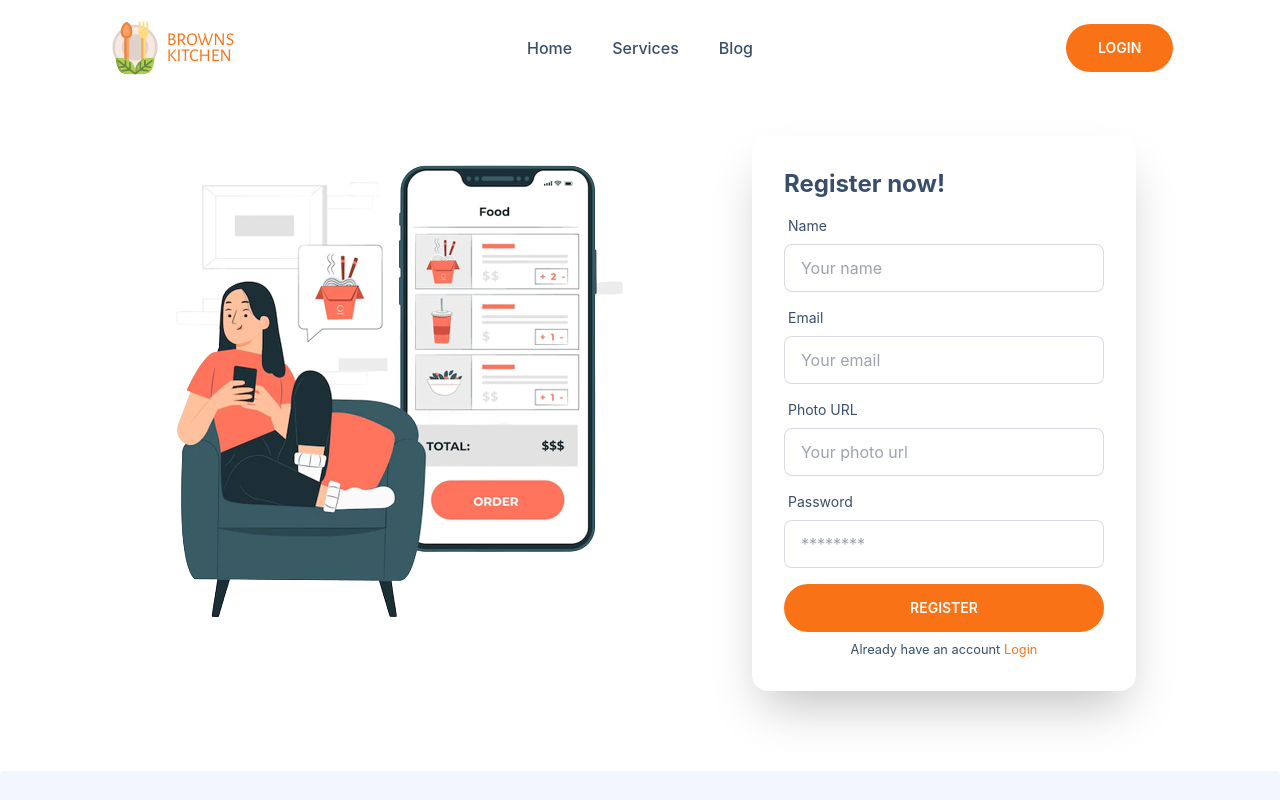
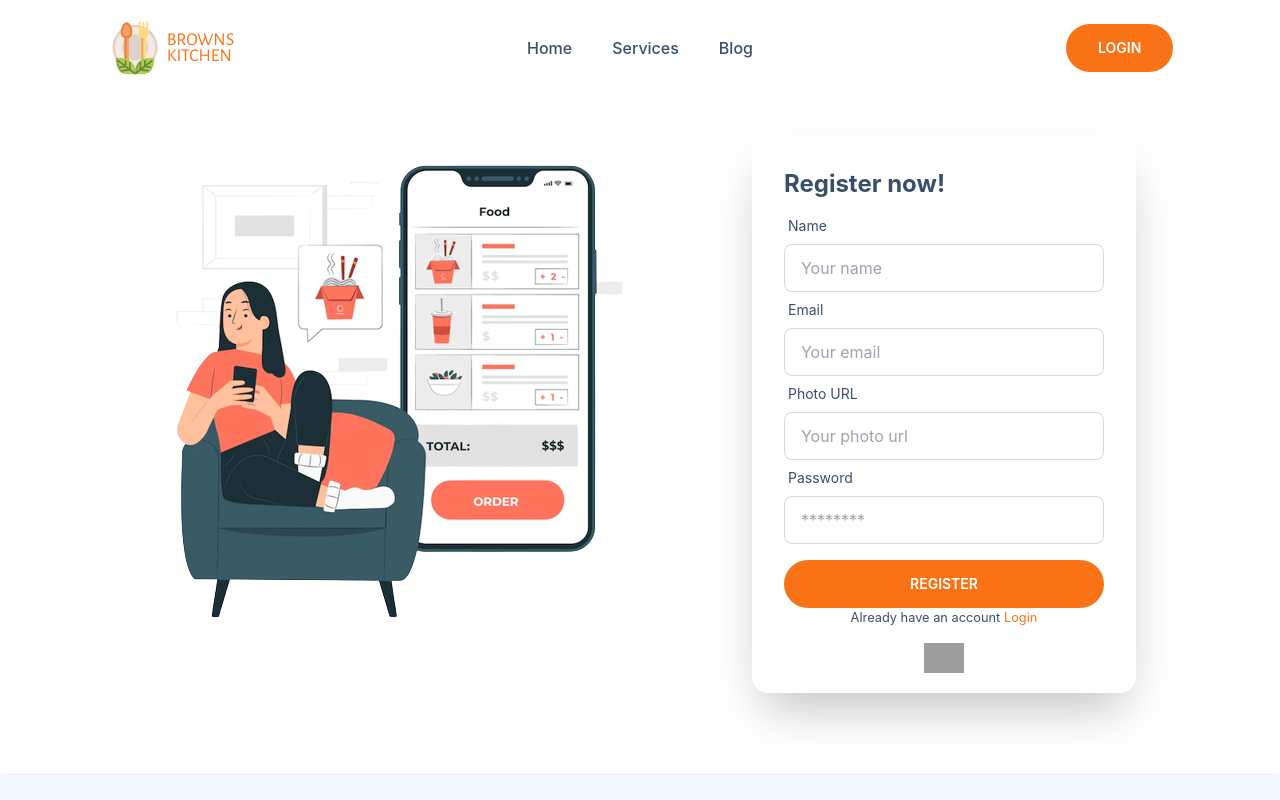
Before and after one commit to mickeymaruf/browns-kitchen, a React (Create React App) app: page /register in a window 1280 px wide. Shown: the top 800 px of the page. Built offline with nearby package versions, Linux system fonts and the light colour scheme; no server answers; grey boxes are pictures that could not be loaded.

Commit message:
spinner added on service, login and register page

```diff
--- a/src/Routes/RequireAuth.jsx
+++ b/src/Routes/RequireAuth.jsx
@@ -1,5 +1,6 @@
 import React from 'react';
 import { Navigate, useLocation } from 'react-router-dom';
+import Spinner from '../components/Others/Spinner';
 import { useAuth } from '../contexts/AuthProvider';
 
 const RequireAuth = ({ children }) => {
@@ -7,12 +8,8 @@ const RequireAuth = ({ children }) => {
     const location = useLocation();
     if (loading) {
         return (
-            <div className='pt-20 pb-28 flex justify-center' role="status">
-                <svg aria-hidden="true" className="mr-2 w-8 h-8 text-gray-200 animate-spin dark:text-gray-600 fill-blue-600" viewBox="0 0 100 101" fill="none" xmlns="http://www.w3.org/2000/svg">
-                    <path d="M100 50.5908C100 78.2051 77.6142 100.591 50 100.591C22.3858 100.591 0 78.2051 0 50.5908C0 22.9766 22.3858 0.59082 50 0.59082C77.6142 0.59082 100 22.9766 100 50.5908ZM9.08144 50.5908C9.08144 73.1895 27.4013 91.5094 50 91.5094C72.5987 91.5094 90.9186 73.1895 90.9186 50.5908C90.9186 27.9921 72.5987 9.67226 50 9.67226C27.4013 9.67226 9.08144 27.9921 9.08144 50.5908Z" fill="currentColor" />
-                    <path d="M93.9676 39.0409C96.393 38.4038 97.8624 35.9116 97.0079 33.5539C95.2932 28.8227 92.871 24.3692 89.8167 20.348C85.8452 15.1192 80.8826 10.7238 75.2124 7.41289C69.5422 4.10194 63.2754 1.94025 56.7698 1.05124C51.7666 0.367541 46.6976 0.446843 41.7345 1.27873C39.2613 1.69328 37.813 4.19778 38.4501 6.62326C39.0873 9.04874 41.5694 10.4717 44.0505 10.1071C47.8511 9.54855 51.7191 9.52689 55.5402 10.0491C60.8642 10.7766 65.9928 12.5457 70.6331 15.2552C75.2735 17.9648 79.3347 21.5619 82.5849 25.841C84.9175 28.9121 86.7997 32.2913 88.1811 35.8758C89.083 38.2158 91.5421 39.6781 93.9676 39.0409Z" fill="currentFill" />
-                </svg>
-                <span className="sr-only">Loading...</span>
+            <div className='pt-40 pb-48 flex justify-center'>
+                <Spinner />
             </div>
         )
     }
--- a/src/Routes/Routes.js
+++ b/src/Routes/Routes.js
@@ -23,8 +23,7 @@ const router = createBrowserRouter([
             },
             {
                 path: "services",
-                element: <Services />,
-                loader: () => fetch('http://localhost:5000/services')
+                element: <Services />
             },
             {
                 path: "services/:id",
--- a/src/components/Auth/Login.jsx
+++ b/src/components/Auth/Login.jsx
@@ -1,28 +1,33 @@
-import React from 'react';
+import React, { useState } from 'react';
 import { Link, useLocation, useNavigate } from 'react-router-dom';
 import loginImg from '../../assets/images/login.png';
 import { useAuth } from '../../contexts/AuthProvider';
 import toast from 'react-hot-toast';
 import SocialAuth from './SocialAuth';
 import useTitle from '../../hooks/useTitle';
+import Spinner from '../Others/Spinner';
 
 const Login = () => {
     useTitle('Login');
+    const [spinner, setSpinner] = useState(false);
     const { login } = useAuth();
     const navigate = useNavigate();
     const location = useLocation();
     const from = location.state?.from?.pathname || "/";
     const handleLogin = (e) => {
+        setSpinner(true);
         e.preventDefault();
         const form = e.target;
         const email = form.email.value;
         const password = form.password.value;
         login(email, password)
             .then(result => {
+                setSpinner(false);
                 navigate(from);
             })
             .catch(error => {
                 toast.error(error.message);
+                setSpinner(false);
             });
     }
     return (
@@ -31,7 +36,7 @@ const Login = () => {
                 <div className="w-1/2 text-center lg:text-left">
                     <img src={loginImg} alt="" />
                 </div>
-                <div className="w-1/2 card max-w-sm shadow-2xl bg-base-100">
+                <div className="w-1/2 card max-w-sm shadow-2xl bg-base-100 relative">
                     <div className="card-body pb-5">
                         <h1 className="text-2xl font-bold">Login now!</h1>
                         <form onSubmit={handleLogin} >
@@ -55,8 +60,14 @@ const Login = () => {
                             </div>
                             <small className='block text-center'>Don't have an account <Link className='text-orange-500' to="/register">Register</Link></small>
                         </form>
-                        <SocialAuth />
+                        <SocialAuth setSpinner={setSpinner} />
                     </div>
+                    {
+                        spinner &&
+                        <div className='absolute top-1/2 left-1/2 -translate-x-1/2 -translate-y-1/2 w-full h-full flex justify-center items-center backdrop-blur-sm rounded-xl'>
+                            <Spinner />
+                        </div>
+                    }
                 </div>
             </div>
         </div>
--- a/src/components/Auth/Register.jsx
+++ b/src/components/Auth/Register.jsx
@@ -1,14 +1,21 @@
-import React from 'react';
-import { Link } from 'react-router-dom';
+import React, { useState } from 'react';
+import { Link, useLocation, useNavigate } from 'react-router-dom';
 import loginImg from '../../assets/images/login.png';
 import { useAuth } from '../../contexts/AuthProvider';
 import toast from 'react-hot-toast';
 import useTitle from '../../hooks/useTitle';
+import SocialAuth from './SocialAuth';
+import Spinner from '../Others/Spinner';
 
 const Register = () => {
     useTitle('Register');
+    const [spinner, setSpinner] = useState(false);
     const { register, updateUser } = useAuth();
+    const navigate = useNavigate();
+    const location = useLocation();
+    const from = location.state?.from?.pathname || "/";
     const handleRegister = (e) => {
+        setSpinner(true);
         e.preventDefault();
         const form = e.target;
         const name = form.name.value;
@@ -17,14 +24,16 @@ const Register = () => {
         const password = form.password.value;
         register(email, password)
             .then(result => {
-                // const user = result.user;
                 updateUser(name, photoURL)
                 .then(() => {
+                        setSpinner(false);
                         form.reset();
+                        navigate(from);
                         toast.success("Registration successful!");
                     }).catch(error => console.log(error.message));
             })
             .catch(error => {
+                setSpinner(false);
                 toast.error(error.message);
             });
     }
@@ -34,9 +43,10 @@ const Register = () => {
                 <div className="w-1/2 text-center lg:text-left">
                     <img src={loginImg} alt="" />
                 </div>
-                <div className="w-1/2 card max-w-sm shadow-2xl bg-base-100">
-                    <form onSubmit={handleRegister} className="card-body">
+                <div className="w-1/2 card max-w-sm shadow-2xl bg-base-100 relative">
+                    <div className="card-body pb-5">
                         <h1 className="text-2xl font-bold">Register now!</h1>
+                        <form onSubmit={handleRegister}>
                             <div className="form-control">
                                 <label className="label">
                                     <span className="label-text">Name</span>
@@ -61,11 +71,19 @@ const Register = () => {
                                 </label>
                                 <input type="password" name='password' placeholder="********" className="input input-bordered" />
                             </div>
-                        <div className="form-control mt-2">
+                            <div className="form-control mt-4">
                                 <button className="btn btn-theme">Register</button>
                             </div>
                             <small className='block text-center'>Already have an account <Link className='text-orange-500' to="/login">Login</Link></small>
                         </form>
+                        <SocialAuth setSpinner={setSpinner} />
+                    </div>
+                    {
+                        spinner &&
+                        <div className='absolute top-1/2 left-1/2 -translate-x-1/2 -translate-y-1/2 w-full h-full flex justify-center items-center backdrop-blur-sm rounded-xl'>
+                            <Spinner />
+                        </div>
+                    }
                 </div>
             </div>
         </div>
--- a/src/components/Auth/SocialAuth.jsx
+++ b/src/components/Auth/SocialAuth.jsx
@@ -5,23 +5,28 @@ import { useLocation, useNavigate } from 'react-router-dom';
 
 const googleProvider = new GoogleAuthProvider();
 
-const SocialAuth = () => {
+const SocialAuth = ({ setSpinner }) => {
     const { providerLogin } = useAuth();
     const navigate = useNavigate();
     const location = useLocation();
     const from = location.state?.from?.pathname || "/";
     const handleSocialSignIn = () => {
+        setSpinner(true);
         providerLogin(googleProvider)
             .then(result => {
                 const user = result.user;
                 if (user) {
                     navigate(from);
                 }
+                setSpinner(false)
             })
-            .catch(error => console.log(error));
+            .catch(error => {
+                console.log(error)
+                setSpinner(false);
+            });
     }
     return (
-        <div className='flex justify-center mt-3'>
+        <div className='flex justify-center mt-2'>
             <img onClick={handleSocialSignIn} className='w-10 cursor-pointer' src="https://img.icons8.com/color/48/null/google-logo.png" alt="" />
         </div>
     );
--- /dev/null
+++ b/src/components/Others/Spinner.jsx
@@ -0,0 +1,15 @@
+import React from 'react';
+
+const Spinner = () => {
+    return (
+        <div role="status">
+            <svg aria-hidden="true" className="mr-2 w-8 h-8 text-gray-200 animate-spin dark:text-gray-600 fill-blue-600" viewBox="0 0 100 101" fill="none" xmlns="http://www.w3.org/2000/svg">
+                <path d="M100 50.5908C100 78.2051 77.6142 100.591 50 100.591C22.3858 100.591 0 78.2051 0 50.5908C0 22.9766 22.3858 0.59082 50 0.59082C77.6142 0.59082 100 22.9766 100 50.5908ZM9.08144 50.5908C9.08144 73.1895 27.4013 91.5094 50 91.5094C72.5987 91.5094 90.9186 73.1895 90.9186 50.5908C90.9186 27.9921 72.5987 9.67226 50 9.67226C27.4013 9.67226 9.08144 27.9921 9.08144 50.5908Z" fill="currentColor" />
+                <path d="M93.9676 39.0409C96.393 38.4038 97.8624 35.9116 97.0079 33.5539C95.2932 28.8227 92.871 24.3692 89.8167 20.348C85.8452 15.1192 80.8826 10.7238 75.2124 7.41289C69.5422 4.10194 63.2754 1.94025 56.7698 1.05124C51.7666 0.367541 46.6976 0.446843 41.7345 1.27873C39.2613 1.69328 37.813 4.19778 38.4501 6.62326C39.0873 9.04874 41.5694 10.4717 44.0505 10.1071C47.8511 9.54855 51.7191 9.52689 55.5402 10.0491C60.8642 10.7766 65.9928 12.5457 70.6331 15.2552C75.2735 17.9648 79.3347 21.5619 82.5849 25.841C84.9175 28.9121 86.7997 32.2913 88.1811 35.8758C89.083 38.2158 91.5421 39.6781 93.9676 39.0409Z" fill="currentFill" />
+            </svg>
+            <span className="sr-only">Loading...</span>
+        </div>
+    );
+};
+
+export default Spinner;
--- a/src/components/Services/Services.jsx
+++ b/src/components/Services/Services.jsx
@@ -1,17 +1,35 @@
-import React from 'react';
-import { useLoaderData } from 'react-router-dom';
+import React, { useEffect, useState } from 'react';
 import useTitle from '../../hooks/useTitle';
+import Spinner from '../Others/Spinner';
 import ServiceCard from './ServiceCard';
 
 const Services = () => {
     useTitle('Services');
-    const services = useLoaderData().data;
+    const [services, setServices] = useState([]);
+    const [spinner, setSpinner] = useState(true);
+    useEffect(() => {
+        fetch('http://localhost:5000/services')
+            .then(res => res.json())
+            .then(data => {
+                setServices(data.data);
+                setSpinner(false);
+            })
+    }, [])
     return (
-        <div className='w-10/12 max-w-screen-xl mx-auto grid md:grid-cols-2 lg:grid-cols-3 gap-10 pt-3 pb-20'>
+        <>
             {
-                services.map(service => <ServiceCard key={service._id} service={service} />)
+                spinner ?
+                    <div className='pt-40 pb-48 flex justify-center'>
+                        <Spinner />
+                    </div>
+                    :
+                    <div className='w-10/12 max-w-screen-xl mx-auto grid md:grid-cols-2 lg:grid-cols-3 gap-10 pt-3 pb-20'>
+                        {
+                            services.map(service => <ServiceCard key={service._id} service={service} />)
+                        }
+                    </div>
             }
-        </div>
+        </>
     );
 };
 
```
Lines whose indentation alone changed are shown as unchanged.
